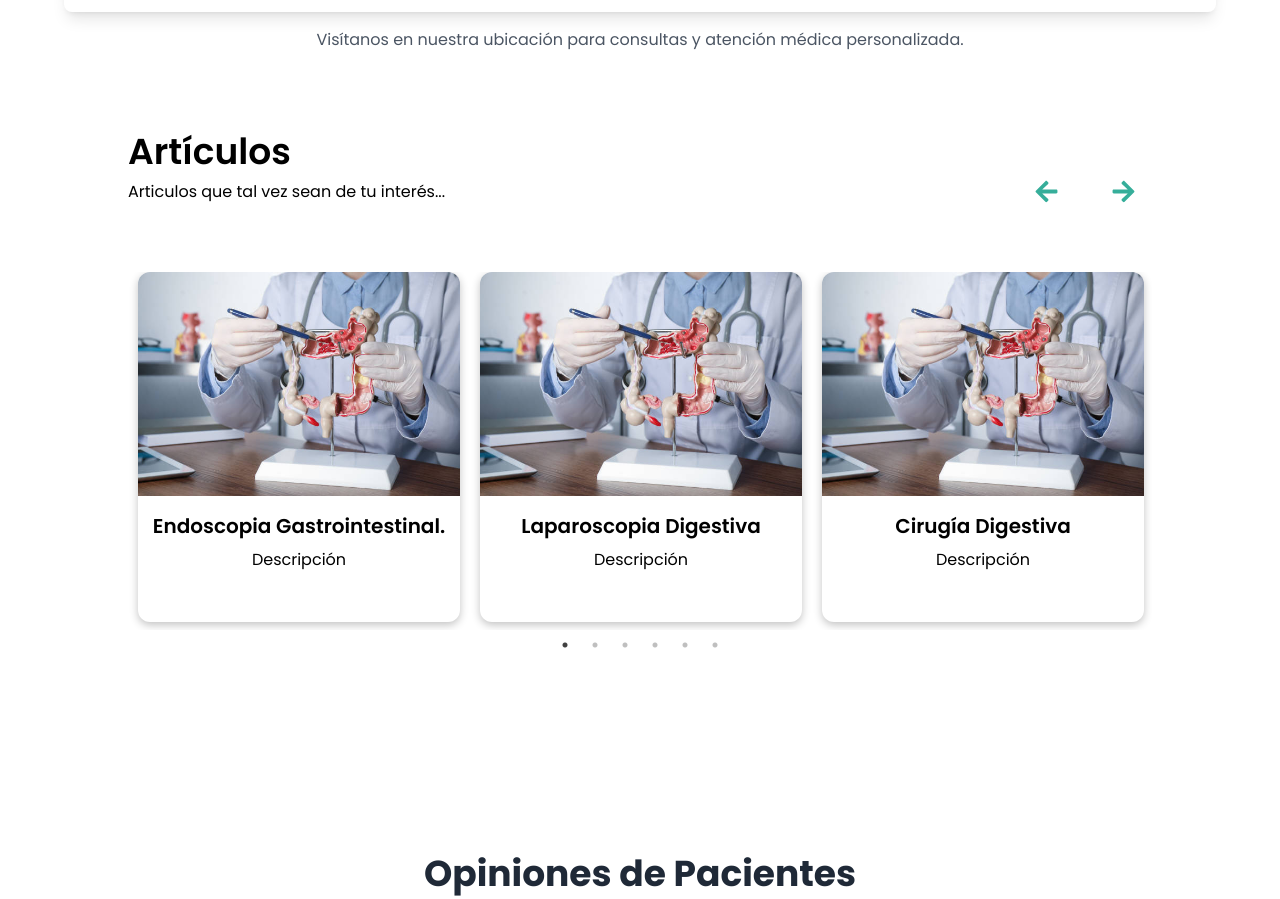
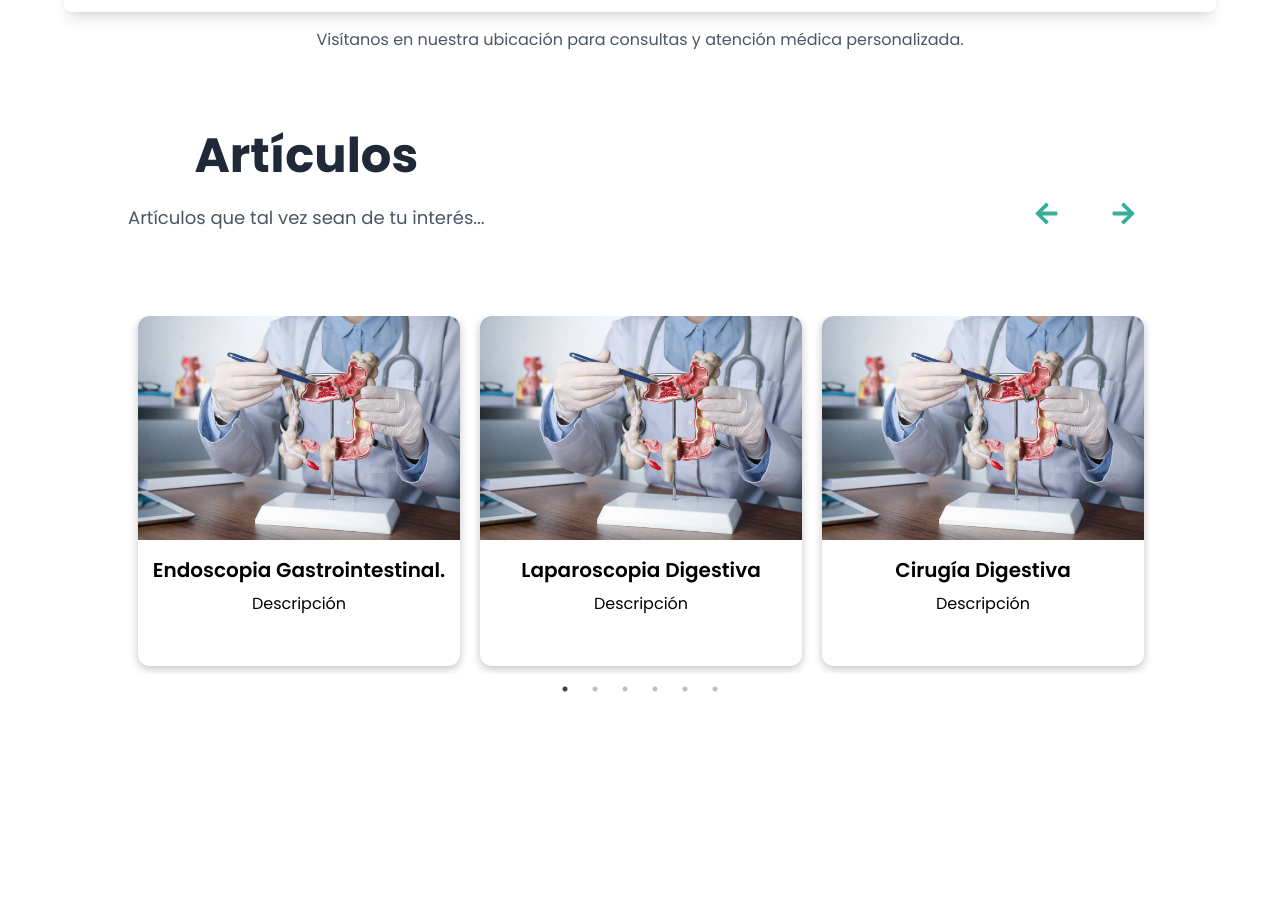
Before and after one commit to Irwingduran/ws-dr-julio-alvarado, a React (Vite) app: page / in a window 1280 px wide. Shown: the part 5460-6359 px from the top of the page. Built offline with nearby package versions, Linux system fonts and the light colour scheme; grey boxes are pictures that could not be loaded.

Commit message:
update Blog.jsx

```diff
--- a/src/pages/home/Blog.jsx
+++ b/src/pages/home/Blog.jsx
@@ -81,12 +81,10 @@ const Blog = () => {
   return (
     <div className="h-fit py-20 flex flex-col justify-center lg:px-32 px-5 bg-white">
       <div className="flex flex-col items-center lg:flex-row object-center justify-between mb-10 lg:mb-0">
-        <div className="text-center mb-12">
-          <h1 className="text-4xl font-semibold text-center lg:text-start">
-           Artículos
-          </h1>
-          <p className=" mt-2 text-center lg:text-start">
-            Articulos que tal vez sean de tu interés...
+        <div className="text-center mb-16">
+          <h2 className="text-5xl font-bold text-gray-800 mb-6">Artículos</h2>
+          <p className="text-lg text-gray-600">
+            Artículos que tal vez sean de tu interés...
           </p>
         </div>
         <div className="flex gap-5 mt-4 lg:mt-0">
```
